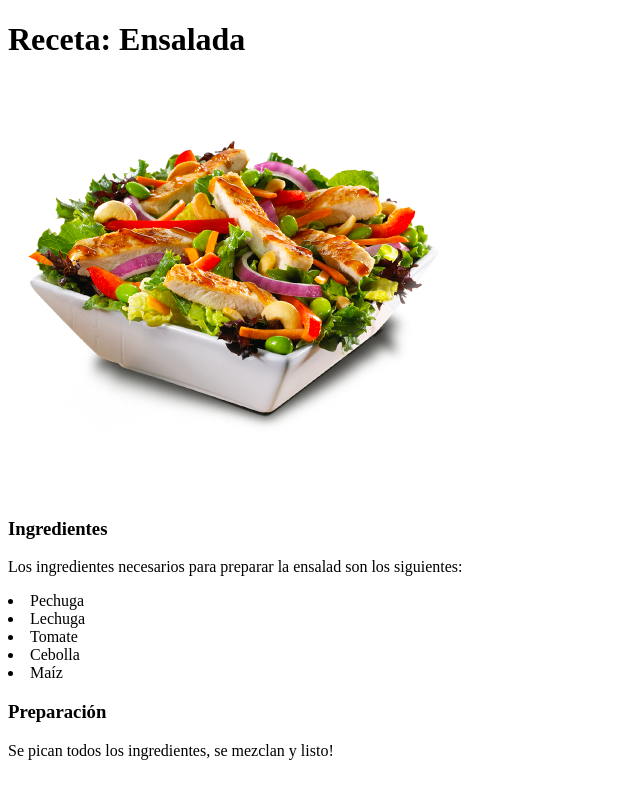
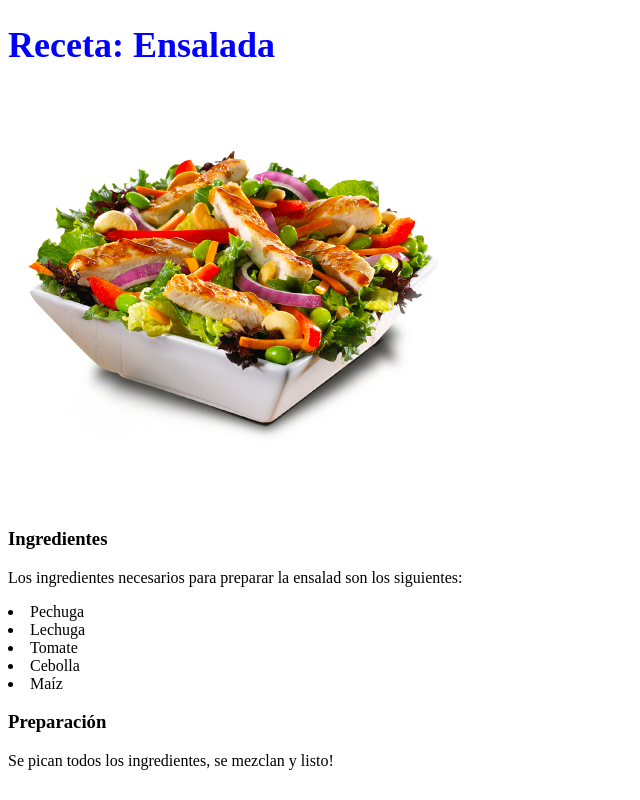
Before and after one commit to elvirabueno/aspirantes-mir-html-y-css, a plain HTML site: page index.html in a window 1280 px wide. Shown: the whole page, without its empty margins (0-640 px from the left). Drawn offline with Linux system fonts and the light colour scheme; files whose address does not match are found by name.

Commit message:
Agrega estilos al segundo ejercicio

```diff
--- a/estilos.css
+++ b/estilos.css
@@ -0,0 +1,5 @@
+h1 {
+    color:blue;
+    font-size: 36px;
+    font-weight: bold;
+}
--- a/index.html
+++ b/index.html
@@ -2,6 +2,7 @@
 <html>
 <head>
     <title>Mi Receta</title>
+    <link rel="stylesheet" href="./estilos.css"./>
 </head>
 <body>
     <h1>Receta: Ensalada</h1>
```
